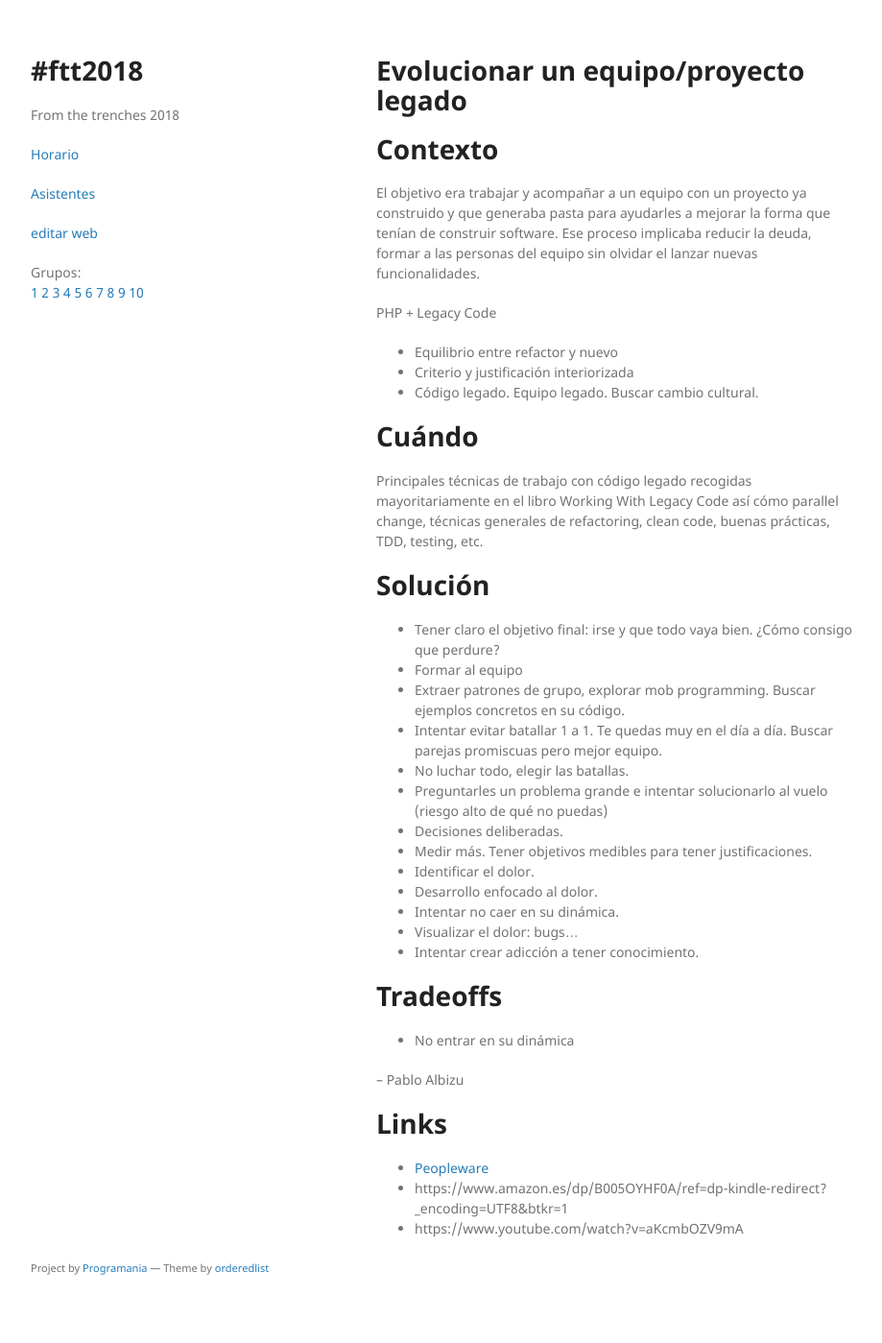
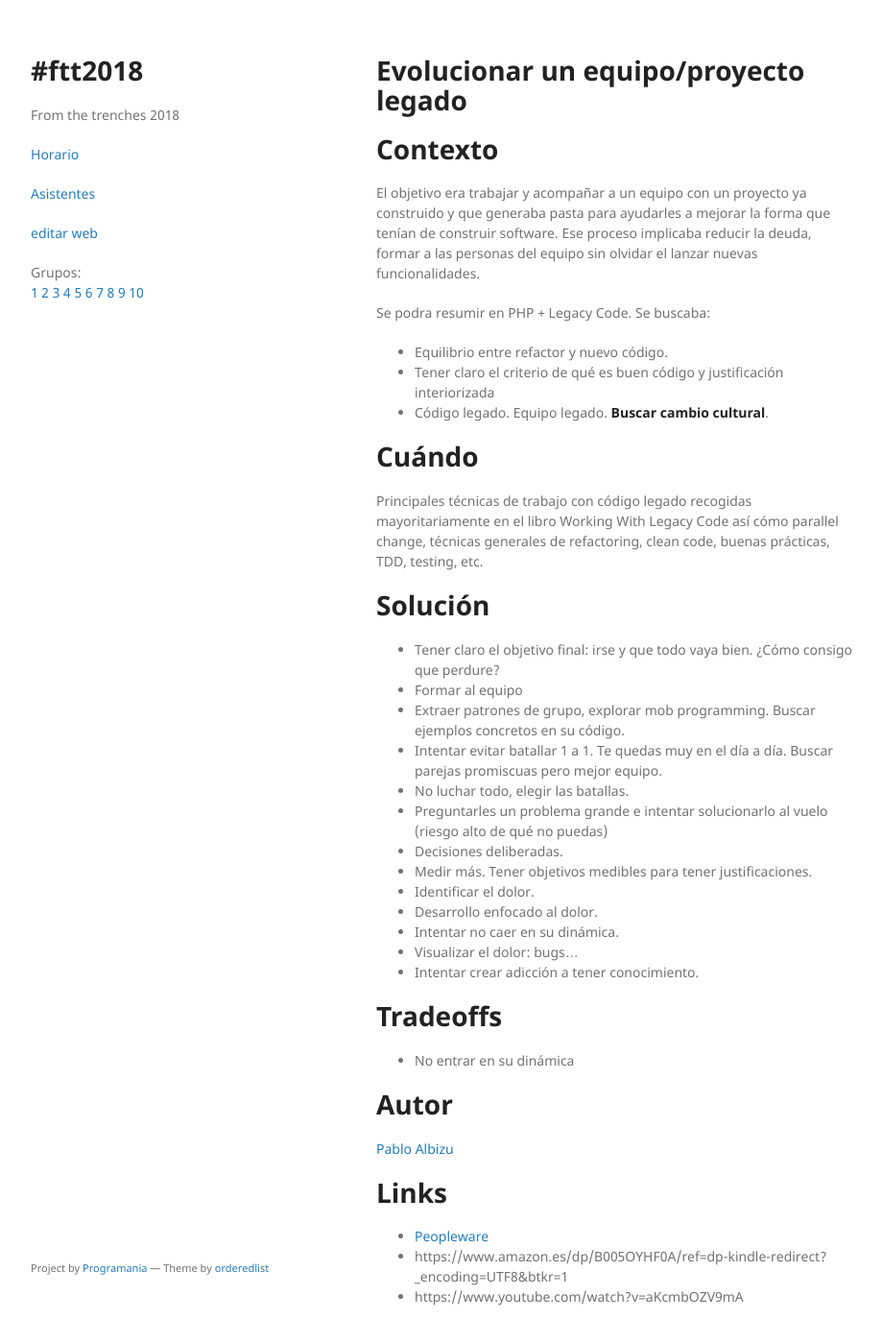
Before and after one commit to xala3pa/ftt2018, a Jekyll site: the page built from experiencias/20.md, in a window 1280 px wide and 1400 px high. Shown: the whole window at 96% size, without its empty margins (178-1097 px from the left). Built offline with Jekyll 4.4.1, drawn with Linux system fonts in a browser that asks for light colours; our own code applies the rules of GitHub Pages for plain Markdown files.

Commit message:
Update 20.md

```diff
--- a/experiencias/20.md
+++ b/experiencias/20.md
@@ -4,11 +4,11 @@
 
 El objetivo era trabajar y acompañar a un equipo con un proyecto ya construido y que generaba pasta para ayudarles a mejorar la forma que tenían de construir software. Ese proceso implicaba reducir la deuda, formar a las personas del equipo sin olvidar el lanzar nuevas funcionalidades.
 
-PHP + Legacy Code
+Se podra resumir en PHP + Legacy Code. Se buscaba:
 
-* Equilibrio entre refactor y nuevo
-* Criterio y justificación interiorizada
-* Código legado. Equipo legado. Buscar cambio cultural.
+* Equilibrio entre refactor y nuevo código.
+* Tener claro el criterio de qué es buen código y justificación interiorizada
+* Código legado. Equipo legado. **Buscar cambio cultural**.
 
 # Cuándo
 Principales técnicas de trabajo con código legado recogidas mayoritariamente en el libro Working With Legacy Code así cómo parallel change, técnicas generales de refactoring, clean code, buenas prácticas, TDD, testing, etc.
@@ -33,7 +33,9 @@ Principales técnicas de trabajo con código legado recogidas mayoritariamente e
 
 * No entrar en su dinámica
 
--- Pablo Albizu
+# Autor
+
+[Pablo Albizu](https://twitter.com/pabloalbizu?lang=en)
 
 # Links
 
```
